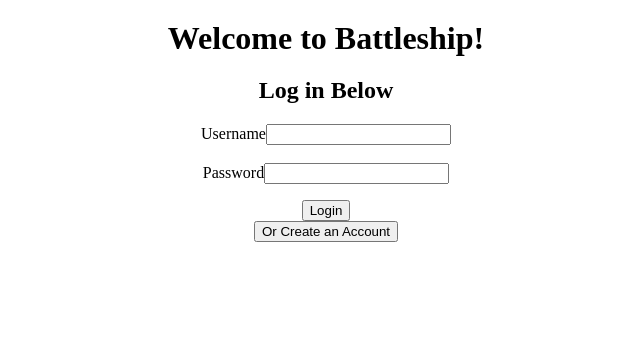
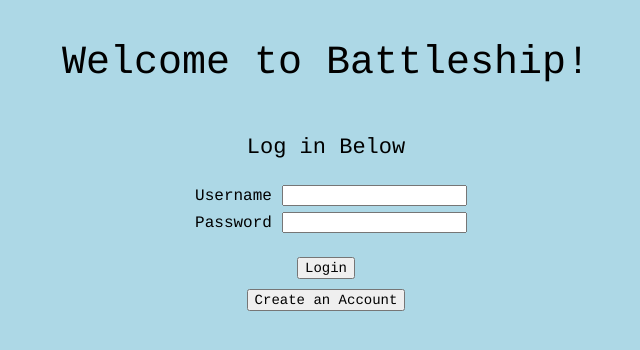
Before and after one commit to pmorrow98/Battleship, a plain HTML site: page index.html in a window 1280 px wide. Shown: the whole page, without its empty margins (314-954 px from the left). Drawn offline with nearby package versions, Linux system fonts and the light colour scheme; no server answers.

Commit message:
Login styling

```diff
--- a/login.css
+++ b/login.css
@@ -1,5 +1,39 @@
 body > *{
     width: 50%x;
-    margin: 20px auto;
+    margin: 0px auto;
     text-align: center;
+    font-family: 'Courier', Courier, monospace;
 }
+html > *{
+    background-color: lightblue;
+}
+h1 {
+    margin: 40px;
+    font-weight: normal;
+    font-size: 40px;
+}
+h2 {
+    margin-top: 50px;
+    font-weight: lighter;
+    font-size: 22px;
+    margin-bottom: 10px;
+}
+#loginarea {
+    padding: 30px;
+}
+label {
+    padding: 10px;
+}
+button {
+    margin: 5px;
+    margin-top: 5px;
+    text-align: center;
+    font-size: 14px;
+    font-family: 'Courier';
+}
+.loginerror {
+    color: red
+}
+.forminput {
+    margin: -15px;
+}
--- a/login.js
+++ b/login.js
@@ -6,6 +6,8 @@ const renderLogin = function(){
     area_div.innerHTML = "";
     let form = document.createElement("form");
 
+    let usernametag = document.createElement("p");
+    usernametag.classList.add('forminput')
     let username_label = document.createElement("label");
     username_label.innerText = "Username";
     username_label.for = "username";
@@ -15,6 +17,8 @@ const renderLogin = function(){
     username_input.id = "username";
     username_input.name = "username";
 
+    let passwordtag = document.createElement("p");
+    passwordtag.classList.add('forminput');
     let password_label = document.createElement("label");
     password_label.innerText = "Password";
     password_label.for = "password";
@@ -33,15 +37,17 @@ const renderLogin = function(){
     incorrect_area.id = "incorrect_area";
 
     let createuser_button = document.createElement("button");
-    createuser_button.innerText = "Or Create an Account";
+    createuser_button.innerText = "Create an Account";
     createuser_button.addEventListener("click", renderCreateUser);
 
-    form.appendChild(username_label);
-    form.appendChild(username_input);
+    usernametag.appendChild(username_label);
+    usernametag.appendChild(username_input);
+    form.appendChild(usernametag);
     form.appendChild(document.createElement("br"));
     form.appendChild(document.createElement("br"));
-    form.appendChild(password_label);
-    form.appendChild(password_input);
+    passwordtag.appendChild(password_label);
+    passwordtag.appendChild(password_input);
+    form.appendChild(passwordtag);
     form.appendChild(document.createElement("br"));
     form.appendChild(incorrect_area);
     form.appendChild(submit_button);
@@ -87,12 +93,15 @@ const renderCreateUser = function(){
     area_div.innerHTML = "";
     let form = document.createElement("form");
 
+    let usernametag = document.createElement("p");
+    usernametag.classList.add('forminput')
     let username_label = document.createElement("label");
-    username_label.innerText = "Choose a Username";
+    username_label.innerText = "Choose Username";
     username_label.for = "username";
 
     let username_status = document.createElement("p");
     username_status.id = "username_status";
+    username_status.classList.add('loginerror');
 
     let username_input = document.createElement("input");
     username_input.type = "text";
@@ -100,8 +109,10 @@ const renderCreateUser = function(){
     username_input.name = "username";
     username_input.addEventListener("input", (e) => usernameCheck(e));
 
+    let passwordtag = document.createElement("p");
+    passwordtag.classList.add('forminput');
     let password_label = document.createElement("label");
-    password_label.innerText = "Create a Password";
+    password_label.innerText = "Create Password";
     password_label.for = "password";
 
     let password_input = document.createElement("input");
@@ -111,6 +122,7 @@ const renderCreateUser = function(){
 
     let password_status = document.createElement("p");
     password_status.id = "password_status";
+    password_status.classList.add('loginerror');
 
     let submit_button = document.createElement("button");
     submit_button.type = "submit";
@@ -124,15 +136,17 @@ const renderCreateUser = function(){
     login_button.innerText = "Go Back To Login";
     login_button.addEventListener("click", renderLogin);
 
-    form.appendChild(username_label);
-    form.appendChild(username_input);
-    form.appendChild(username_status);
+    usernametag.appendChild(username_label);
+    usernametag.appendChild(username_input);
+    form.appendChild(usernametag);
     form.appendChild(document.createElement("br"));
     form.appendChild(document.createElement("br"));
-    form.appendChild(password_label);
-    form.appendChild(password_input);
-    form.appendChild(password_status);
+    passwordtag.appendChild(password_label);
+    passwordtag.appendChild(password_input);
+    form.appendChild(passwordtag);
     form.appendChild(document.createElement("br"));
+    incorrect_area.appendChild(username_status);
+    incorrect_area.appendChild(password_status);
     form.appendChild(incorrect_area);
     form.appendChild(submit_button);
 
```
Also changed, not shown: 1 other file.
